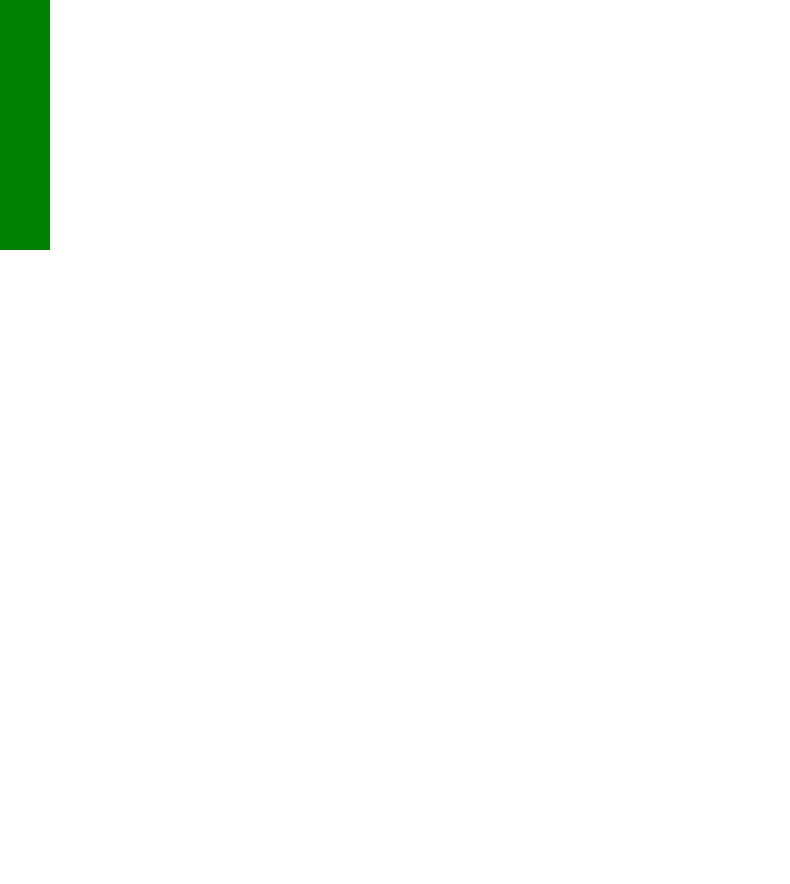
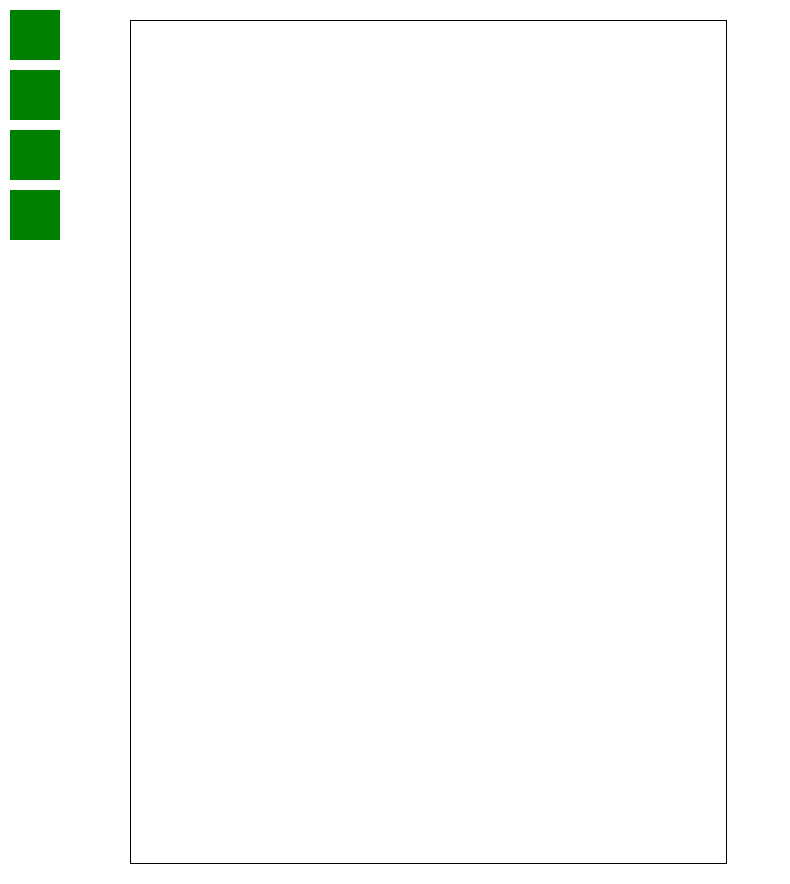
Before and after one commit to gokulk94/dragAndPlay, a plain HTML site: page index.html in a window 1280 px wide. Shown: the whole page, without its empty margins (0-790 px from the left). Before the commit the page ends 800 px from the top, so only its background shows below. Drawn offline with Linux system fonts and the light colour scheme.

Commit message:
add basic form feature(NOT COMPLETE)

```diff
--- a/index.html
+++ b/index.html
@@ -6,13 +6,17 @@
 	<link rel="stylesheet" type="text/css" href="styles.css">
 </head>
 <body>
+	<div class="wrapper">
+		<div class="sideSelector">
 			<ul>
 				<li></li>
 				<li></li>
 				<li></li>
 				<li></li>
-		<li></li>
 			</ul>
+		</div>
+		<div class="page"></div>
+	</div>
 	<script src="script.js" type="text/javascript"></script>
 </body>
 </html>
--- a/script.js
+++ b/script.js
@@ -1,3 +1,8 @@
+/**
+ * NOTE: This is kindof a demo. Did'nt really consider about any use case for this.
+ * Just wanted to learn mouse events and this is a good start... :)
+*/
+
 function dragon(selector) {
   var el = selector;
   var dragStartX, dragStartY, currentElPosX, currentElPosY;
@@ -19,13 +24,23 @@ function dragon(selector) {
     el.style.transform = `translate3d(${x}px, ${y}px, 0px)`;
   }
 
-  function removeEvents() {
+  function removeEvents(e) {
+    var container = document.querySelector('.page');
+    var contB = container.getBoundingClientRect();
+    if(e.clientX > contB.left && e.clientY > contB.top && el.tagName !== 'INPUT') {
+      var div = document.createElement('input');
+      div.type = 'text';
+      div.style.transform = `translate3d(${e.clientX - contB.left}px, ${e.clientY - contB.top}px, 0px)`;
+      container.appendChild(div);
+      dragon(div);
+      el.style.transform = `translate3d(0px, 0px, 0px)`;
+    }
     document.removeEventListener('mousemove',handler);
     document.removeEventListener('mouseup',removeEvents);
   }
 }
 
-var draggableElements = document.querySelectorAll('ul li');
+var draggableElements = document.querySelectorAll('.sideSelector ul li');
 
 draggableElements.forEach(function(item){
   new dragon(item);
--- a/styles.css
+++ b/styles.css
@@ -1,7 +1,13 @@
+html, body {
+	padding: 0;
+	margin: 0;
+}
+
 ul {
 	display: flex;
 	flex-direction: column;
 	list-style: none;
+	/*padding: 10px 0px 0px 10px;*/
 	padding: 0;
 	margin: 0;
 }
@@ -12,13 +18,29 @@ ul li {
 	transform: translate3d(0px,0px,0px);
 	background-color: green;
 	display: inline-block;
+	margin-bottom: 10px;
 }
 
 ul li:hover{
 	cursor: pointer;
 }
 
-html, body {
-	padding: 0;
-	margin: 0;
+.wrapper {
+	display: flex;
+	flex-direction: row;
 }
+
+.sideSelector {
+	width: 100px;
+	height: 500px;
+	position: relative;
+	top: 0px;
+	padding: 10px 0px 0px 10px;
+}
+
+.page {
+	width: 595px;
+	height: 842px;
+	border: 1px solid black;
+	margin: 20px;
+}
```
Lines whose indentation alone changed are shown as unchanged.
